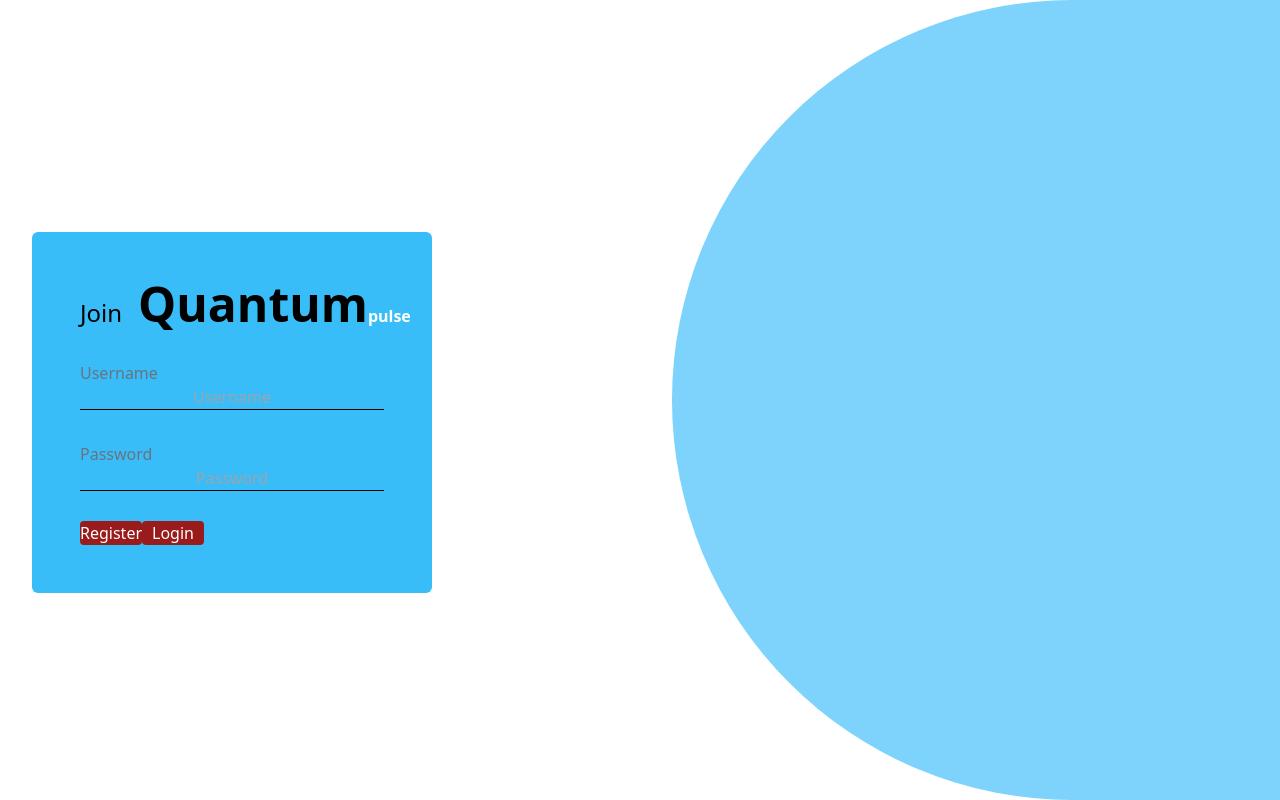
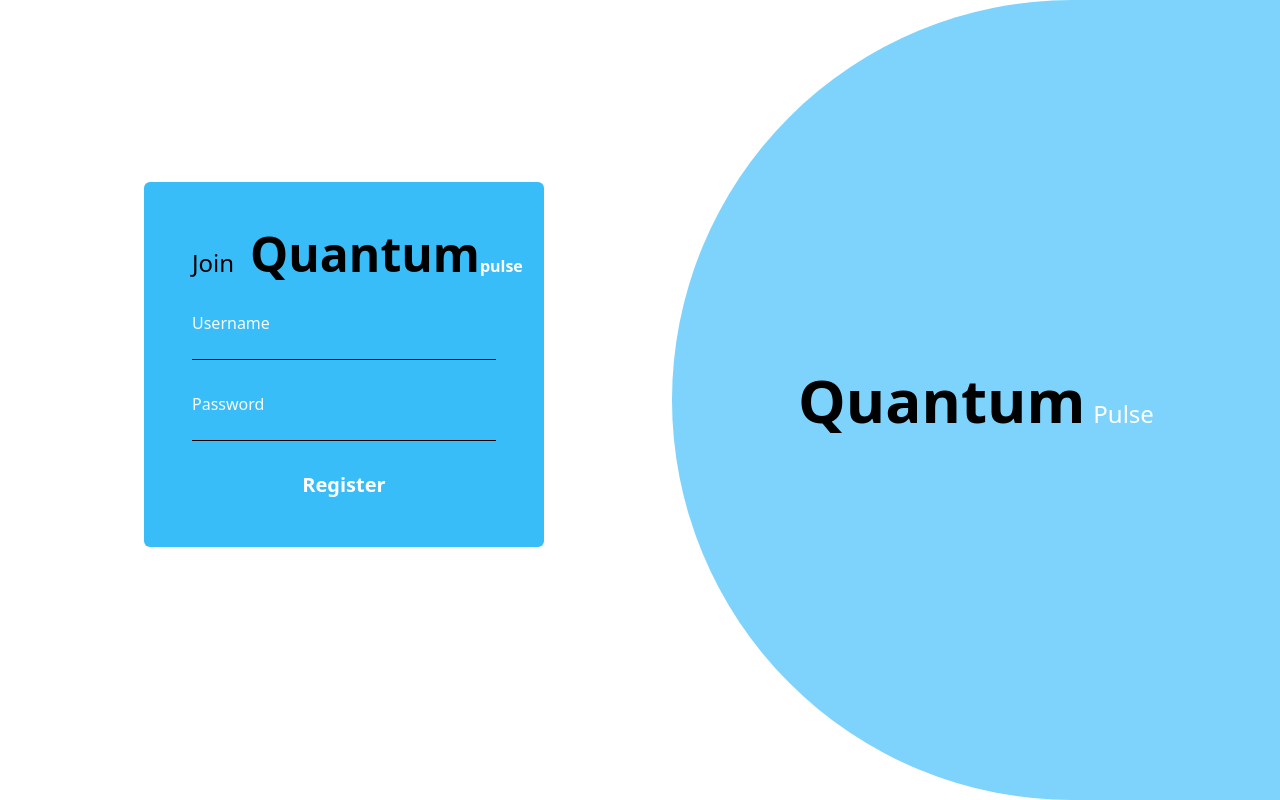
Before and after one commit to demshano/MERN-Blog-Application, a React (Create React App) app in the folder client/: page /register in a window 1280 px wide. Built offline with nearby package versions, Linux system fonts and the light colour scheme.

Commit message:
registration page styling done

```diff
--- a/client/src/component/Header.js
+++ b/client/src/component/Header.js
@@ -38,7 +38,7 @@ export const Header = () => {
 
   useEffect(() => {
     const typed = new Typed(el.current, {
-      strings: ['<i>curious.</i>'],
+      strings: ['<i>curious.</i>', '<i>consistency.</i>', '<i>motivation.</i>'],
       typeSpeed: 100,
       backSpeed: 75,
       showCursor: false,
@@ -101,11 +101,13 @@ export const Header = () => {
 
       {user_name && (
         <>
-        <Link to={'/create'}>Create new post</Link>
+        <Link className="text-white font-blod" to={'/create'} >Create new post</Link>
 
-        {/* <Link to={'/login'}> */}
+      <div className="bg-black text-white font-bold h-8 flex justify-center items-center px-2 rounded-md cursor-pointer">
+
           <a onClick={logOut}>Logout</a>
-        {/* </Link> */}
+      </div>
+
         </>
 
       )}
--- a/client/src/pages/Register.js
+++ b/client/src/pages/Register.js
@@ -34,50 +34,14 @@ export const Register = () => {
     }
 
   return (
-//     <>
-
-// <div className='w-1/2 h-full bg-sky-300'></div>
-
-//     <h1 className='text-5xl font-bold  mt-[20px]'>Register</h1>
-
-//     <form onSubmit={register} action="" className='bg-sky-400 max-w-[400px]  mt-[200px] p-12 rounded-md'>
-
-//     <div className=''>
-//         <label htmlFor="username">username</label>
-//         <input className='ml-[30px] rounded' type="text" placeholder='username'
-//         value={userName}
-//         onChange={(ev)=>setUserName(ev.target.value)}
-
-//         />
-
-//     </div>
-
-//     <div className='mt-[20px]'>
-//         <label htmlFor="password">password</label>
-//         <input className='ml-[30px] rounded' type="password" name="" id="" placeholder='password'
-//         value={password}
-//         onChange={(ev)=>setPassword(ev.target.value)}
-
-//         />
-//     </div>
-
-//     <button className='bg-red-800 w-[62px] rounded text-white relative mt-[30px]'>Register</button>
-// <Link to={'/login'}>
-// <button className='bg-red-800 w-[62px] rounded text-white relative mt-[30px]'>Login</button>
-// </Link>
-
-// </form>
-
-
-//     </>
 
 
 <div className="flex h-screen">
-  {/* Left side */}
+
 
   <div className="flex-1 p-8">
-    {/* Your form and registration title go here */}
-        <form onSubmit={register} action="" className='bg-sky-400 max-w-[400px]  mt-[200px] p-12 rounded-md'>
+
+        <form onSubmit={register} action="" className='bg-sky-400 max-w-[400px]  mt-[150px] p-12 ml-28 rounded-md'>
 
         <h1 className="">
           <span className='text-2xl font-medium'>Join</span>
@@ -86,12 +50,12 @@ export const Register = () => {
         </h1>
 
         <div className='mt-8'>
-            <label htmlFor="username" className="block text-gray-500 dark:text-gray-400">Username</label>
+            <label htmlFor="username" className="block text-gray-50">Username</label>
             <div className="relative">
               <input
                 className="block w-full border-b border-black text-center bg-transparent focus:outline-none focus:border-black"
                 type="text"
-                placeholder="Username"
+                // placeholder="Username"
                 value={userName}
                 onChange={(ev) => setUserName(ev.target.value)}
               />
@@ -100,12 +64,12 @@ export const Register = () => {
 
 
         <div className='mt-8'>
-            <label htmlFor="password" className="block text-gray-500 dark:text-gray-400">Password</label>
+            <label htmlFor="password" className="block text-gray-50 ">Password</label>
             <div className="relative">
               <input
                 className="block w-full border-b border-black text-center bg-transparent focus:outline-none focus:border-black "
                 type="password"
-                placeholder="Password"
+                // placeholder="Password"
                 value={password}
                 onChange={(ev) => setPassword(ev.target.value)}
               />
@@ -113,22 +77,34 @@ export const Register = () => {
         </div>
 
 
-    <button className='bg-red-800 w-[62px] rounded text-white relative mt-[30px]'>Register</button>
- <Link to={'/login'}>
+    <button className='  font-bold text-xl text-white relative mt-[30px] flex justify-center mx-auto'>Register</button>
+ {/* <Link to={'/login'}>
  <button className='bg-red-800 w-[62px] rounded text-white relative mt-[30px]'>Login</button>
- </Link>
+ </Link> */}
 
  </form>
 
 
   </div>
 
-  {/* Right side */}
-  <div className="flex-1 relative overflow-hidden">
-    <div className="absolute top-0 right-0 w-full h-full bg-sky-300 rounded-tl-full rounded-bl-full"></div>
-    {/* Your content for the curved-box goes here */}
+
+
+
+<div className="flex-1 relative overflow-hidden">
+  <div className="absolute top-0 right-0 w-full h-full bg-sky-300 rounded-tl-full rounded-bl-full"></div>
+  {/* Your content for the curved-box goes here */}
+  <div className="absolute top-1/2 left-1/2 transform -translate-x-1/2 -translate-y-1/2 text-center text-white">
+    <span className=" text-black text-6xl font-bold ">Quantum</span>
+    <span className="text-white ml-2 text-2xl">Pulse</span>
   </div>
 </div>
 
+
+
+
+
+</div>
+
+
   )
 }
```
